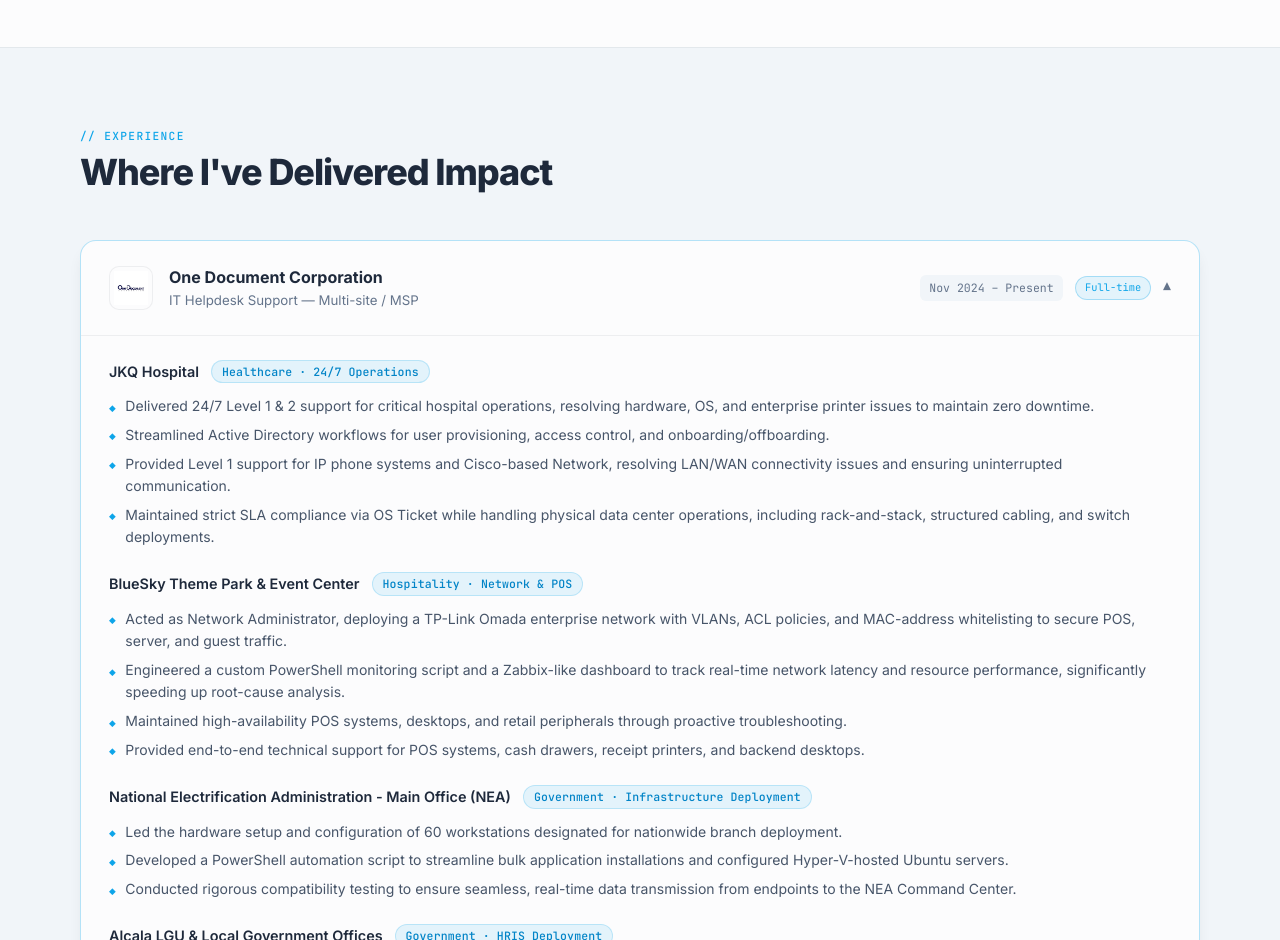
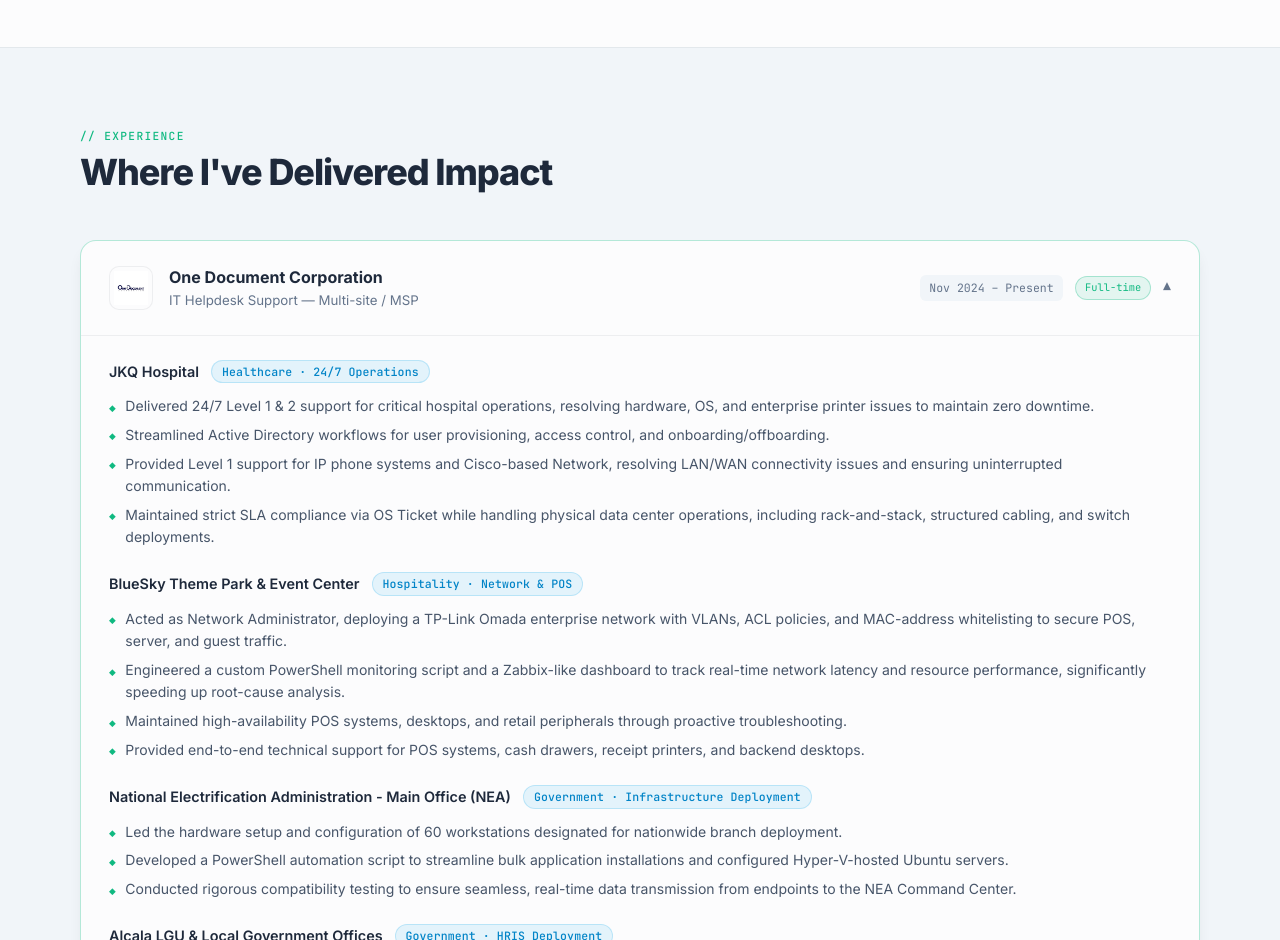
Before and after one commit to Markzcx/Portfolio, a React (Vite) app: page / in a window 1280 px wide. Shown: the part 1860-2800 px from the top of the page. Built offline with nearby package versions, Linux system fonts and the light colour scheme; the HTML template or start-up script is replaced by a standard one.

Commit message:
style: Add smooth dark mode transition globally

```diff
--- a/src/components/Certifications.tsx
+++ b/src/components/Certifications.tsx
@@ -21,7 +21,7 @@
                     display: 'flex',
                     flexDirection: 'column',
                     gap: '1rem',
-                    transition: 'border-color 0.15s, box-shadow 0.15s',
+                    transition: 'background-color 0.4s, color 0.4s, border-color 0.4s, border-color 0.15s, box-shadow 0.15s',
                   }}
                   onMouseEnter={(e) => {
                     const el = e.currentTarget as HTMLDivElement
@@ -84,7 +84,7 @@
                         padding: '0.4rem 0.8rem',
                         backgroundColor: 'var(--brand-bg)',
                         borderRadius: '6px',
-                        transition: 'background 0.2s'
+                        transition: 'background-color 0.4s, color 0.4s, border-color 0.4s, background 0.2s'
                       }}
                       onMouseEnter={(e) => { (e.currentTarget as HTMLAnchorElement).style.backgroundColor = 'var(--border-main)' }}
                       onMouseLeave={(e) => { (e.currentTarget as HTMLAnchorElement).style.backgroundColor = 'var(--brand-bg)' }}
--- a/src/components/Contact.tsx
+++ b/src/components/Contact.tsx
@@ -49,7 +49,7 @@
                     </div>
                     <a
                       href="mailto:markfernandez101010@gmail.com"
-                      style={{ fontSize: '1.05rem', color: 'var(--brand-main)', textDecoration: 'none', fontWeight: 600, transition: 'opacity 0.2s' }}
+                      style={{ fontSize: '1.05rem', color: 'var(--brand-main)', textDecoration: 'none', fontWeight: 600, transition: 'background-color 0.4s, color 0.4s, border-color 0.4s, opacity 0.2s' }}
                       onMouseEnter={(e) => e.currentTarget.style.opacity = '0.7'}
                       onMouseLeave={(e) => e.currentTarget.style.opacity = '1'}
                     >
--- a/src/components/Experience.tsx
+++ b/src/components/Experience.tsx
@@ -14,7 +14,7 @@
             {EXPERIENCE.map((job, ji) => {
               const isOpen = openRole === ji;
               return (
-                <div key={job.company} style={{ backgroundColor: 'var(--bg-card)', border: `1px solid ${isOpen ? 'var(--brand-border)' : 'var(--border-main)'}`, borderRadius: '16px', overflow: 'hidden', boxShadow: isOpen ? 'var(--card-shadow-hover)' : 'var(--card-shadow)', transition: 'border-color 0.2s, box-shadow 0.2s' }}>
+                <div key={job.company} style={{ backgroundColor: 'var(--bg-card)', border: `1px solid ${isOpen ? 'var(--brand-border)' : 'var(--border-main)'}`, borderRadius: '16px', overflow: 'hidden', boxShadow: isOpen ? 'var(--card-shadow-hover)' : 'var(--card-shadow)', transition: 'background-color 0.4s, color 0.4s, border-color 0.4s, border-color 0.2s, box-shadow 0.2s' }}>
                   <button onClick={() => setOpenRole(isOpen ? -1 : ji)} className="exp-btn" style={{ width: '100%', display: 'flex', alignItems: 'center', justifyContent: 'space-between', padding: '1.5rem 1.75rem', background: 'none', border: 'none', cursor: 'pointer', textAlign: 'left', gap: '1rem', color: 'inherit' }}>
                     <div style={{ display: 'flex', alignItems: 'center', gap: '1rem', flex: 1 }}>
 
@@ -35,10 +35,10 @@
                     <div className="exp-tags" style={{ display: 'flex', alignItems: 'center', gap: '0.75rem', flexShrink: 0 }}>
                       <span style={{ fontFamily: 'var(--font-mono)', fontSize: '0.72rem', color: 'var(--text-light)', backgroundColor: 'var(--bg-body)', padding: '0.25rem 0.6rem', borderRadius: '6px' }}>{job.period}</span>
                       <span style={{ fontFamily: 'var(--font-mono)', fontSize: '0.65rem', color: 'var(--brand-main)', backgroundColor: 'var(--brand-bg)', border: '1px solid var(--brand-border)', padding: '0.2rem 0.55rem', borderRadius: '9999px' }}>{job.type}</span>
-                      <span style={{ color: 'var(--text-light)', fontSize: '1rem', transform: isOpen ? 'rotate(180deg)' : 'rotate(0deg)', transition: 'transform 0.3s ease', display: 'block' }}>▾</span>
+                      <span style={{ color: 'var(--text-light)', fontSize: '1rem', transform: isOpen ? 'rotate(180deg)' : 'rotate(0deg)', transition: 'background-color 0.4s, color 0.4s, border-color 0.4s, transform 0.3s ease', display: 'block' }}>▾</span>
                     </div>
                   </button>
-                  <div style={{ display: 'grid', gridTemplateRows: isOpen ? '1fr' : '0fr', transition: 'grid-template-rows 0.35s ease-out' }}>
+                  <div style={{ display: 'grid', gridTemplateRows: isOpen ? '1fr' : '0fr', transition: 'background-color 0.4s, color 0.4s, border-color 0.4s, grid-template-rows 0.35s ease-out' }}>
                     <div style={{ overflow: 'hidden' }}>
                       <div style={{ borderTop: '1px solid var(--border-light)', padding: '1.5rem 1.75rem', display: 'flex', flexDirection: 'column', gap: '1.5rem' }}>
                         {job.entries.map((entry) => (
--- a/src/components/Hero.tsx
+++ b/src/components/Hero.tsx
@@ -26,11 +26,11 @@
               </p>
 
               <div style={{ display: 'flex', gap: '0.75rem', flexWrap: 'wrap', marginBottom: '2.5rem' }}>
-                <a href={resumePdf} target="_blank" rel="noopener noreferrer" style={{ display: 'inline-flex', alignItems: 'center', gap: '0.4rem', backgroundColor: 'var(--brand-main)', color: '#fff', padding: '0.7rem 1.5rem', borderRadius: '8px', fontWeight: 600, fontSize: '0.9rem', textDecoration: 'none', transition: 'background 0.15s, transform 0.1s' }} onMouseEnter={(e) => { ;(e.currentTarget as HTMLAnchorElement).style.backgroundColor = 'var(--brand-hover)'; ;(e.currentTarget as HTMLAnchorElement).style.transform = 'translateY(-1px)' }} onMouseLeave={(e) => { ;(e.currentTarget as HTMLAnchorElement).style.backgroundColor = 'var(--brand-main)'; ;(e.currentTarget as HTMLAnchorElement).style.transform = 'translateY(0)' }}>
+                <a href={resumePdf} target="_blank" rel="noopener noreferrer" style={{ display: 'inline-flex', alignItems: 'center', gap: '0.4rem', backgroundColor: 'var(--brand-main)', color: '#fff', padding: '0.7rem 1.5rem', borderRadius: '8px', fontWeight: 600, fontSize: '0.9rem', textDecoration: 'none', transition: 'background-color 0.4s, color 0.4s, border-color 0.4s, background 0.15s, transform 0.1s' }} onMouseEnter={(e) => { ;(e.currentTarget as HTMLAnchorElement).style.backgroundColor = 'var(--brand-hover)'; ;(e.currentTarget as HTMLAnchorElement).style.transform = 'translateY(-1px)' }} onMouseLeave={(e) => { ;(e.currentTarget as HTMLAnchorElement).style.backgroundColor = 'var(--brand-main)'; ;(e.currentTarget as HTMLAnchorElement).style.transform = 'translateY(0)' }}>
                   View CV ↗
                 </a>
 
-                <a href={resumePdf} target="_blank" rel="noopener noreferrer" download="Mark_Fernandez_Resume.pdf" style={{ display: 'inline-flex', alignItems: 'center', gap: '0.5rem', backgroundColor: 'var(--bg-card)', color: 'var(--text-main)', padding: '0.7rem 1.5rem', borderRadius: '8px', fontWeight: 600, fontSize: '0.9rem', textDecoration: 'none', border: '1px solid var(--border-main)', transition: 'border-color 0.15s, transform 0.1s' }} onMouseEnter={(e) => { ;(e.currentTarget as HTMLAnchorElement).style.borderColor = 'var(--brand-main)'; ;(e.currentTarget as HTMLAnchorElement).style.transform = 'translateY(-1px)' }} onMouseLeave={(e) => { ;(e.currentTarget as HTMLAnchorElement).style.borderColor = 'var(--border-main)'; ;(e.currentTarget as HTMLAnchorElement).style.transform = 'translateY(0)' }}>
+                <a href={resumePdf} target="_blank" rel="noopener noreferrer" download="Mark_Fernandez_Resume.pdf" style={{ display: 'inline-flex', alignItems: 'center', gap: '0.5rem', backgroundColor: 'var(--bg-card)', color: 'var(--text-main)', padding: '0.7rem 1.5rem', borderRadius: '8px', fontWeight: 600, fontSize: '0.9rem', textDecoration: 'none', border: '1px solid var(--border-main)', transition: 'background-color 0.4s, color 0.4s, border-color 0.4s, border-color 0.15s, transform 0.1s' }} onMouseEnter={(e) => { ;(e.currentTarget as HTMLAnchorElement).style.borderColor = 'var(--brand-main)'; ;(e.currentTarget as HTMLAnchorElement).style.transform = 'translateY(-1px)' }} onMouseLeave={(e) => { ;(e.currentTarget as HTMLAnchorElement).style.borderColor = 'var(--border-main)'; ;(e.currentTarget as HTMLAnchorElement).style.transform = 'translateY(0)' }}>
                   <span style={{ fontSize: '1.1rem' }}>📄</span> Download CV
                 </a>
               </div>
--- a/src/components/Skills.tsx
+++ b/src/components/Skills.tsx
@@ -67,7 +67,7 @@
                     fontSize: '0.78rem',
                     fontWeight: 500,
                     fontFamily: 'var(--font-mono)',
-                    transition: 'border-color 0.12s, color 0.12s',
+                    transition: 'background-color 0.4s, color 0.4s, border-color 0.4s, border-color 0.12s, color 0.12s',
                     cursor: 'default',
                   }}
                   onMouseEnter={(e) => {
--- a/src/index.css
+++ b/src/index.css
@@ -27,10 +27,10 @@
   --border-light: rgba(15, 23, 42, 0.06);
 
   /* Accents / Brand */
-  --brand-main: #0ea5e9;
-  --brand-hover: #0284c7;
-  --brand-bg: rgba(14, 165, 233, 0.1);
-  --brand-border: rgba(14, 165, 233, 0.3);
+  --brand-main: #10b981;
+  --brand-hover: #059669;
+  --brand-bg: rgba(16, 185, 129, 0.1);
+  --brand-border: rgba(16, 185, 129, 0.3);
 
   /* Fixed Background Dot Pattern */
   --hero-dot: rgba(15, 23, 42, 0.10); /* Softened the background dots */
@@ -77,9 +77,9 @@
   --border-light: rgba(255, 255, 255, 0.06);
 
   /* Accents / Brand */
-  --brand-main: #38bdf8;
-  --brand-hover: #0ea5e9;
-  --brand-bg: rgba(56, 189, 248, 0.1);
+  --brand-main: #60a5fa;
+  --brand-hover: #3b82f6;
+  --brand-bg: rgba(96, 165, 250, 0.15);
   --brand-border: rgba(56, 189, 248, 0.3);
 
   /* Fixed Background Dot Pattern - Light dots for dark background */
@@ -133,3 +133,7 @@
   outline-offset: 3px;
   border-radius: 4px;
 }
+
+*, *::before, *::after {
+  transition: background-color 0.4s ease, color 0.4s ease, border-color 0.4s ease;
+}
```
Also changed, not shown: src/components/About.tsx (+5 -5 lines), src/components/Projects.tsx (+5 -5 lines), src/components/UI.tsx (+4 -4 lines).
